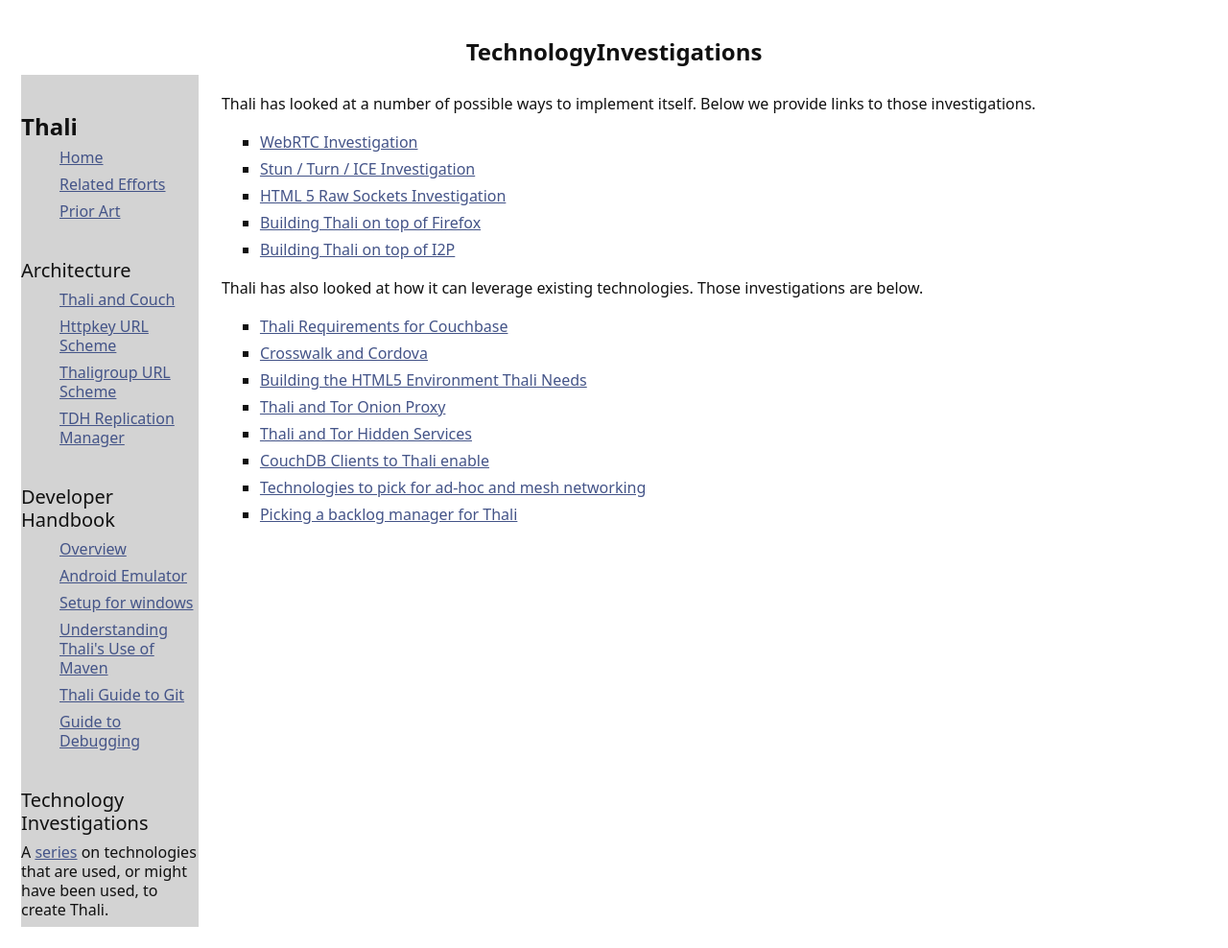
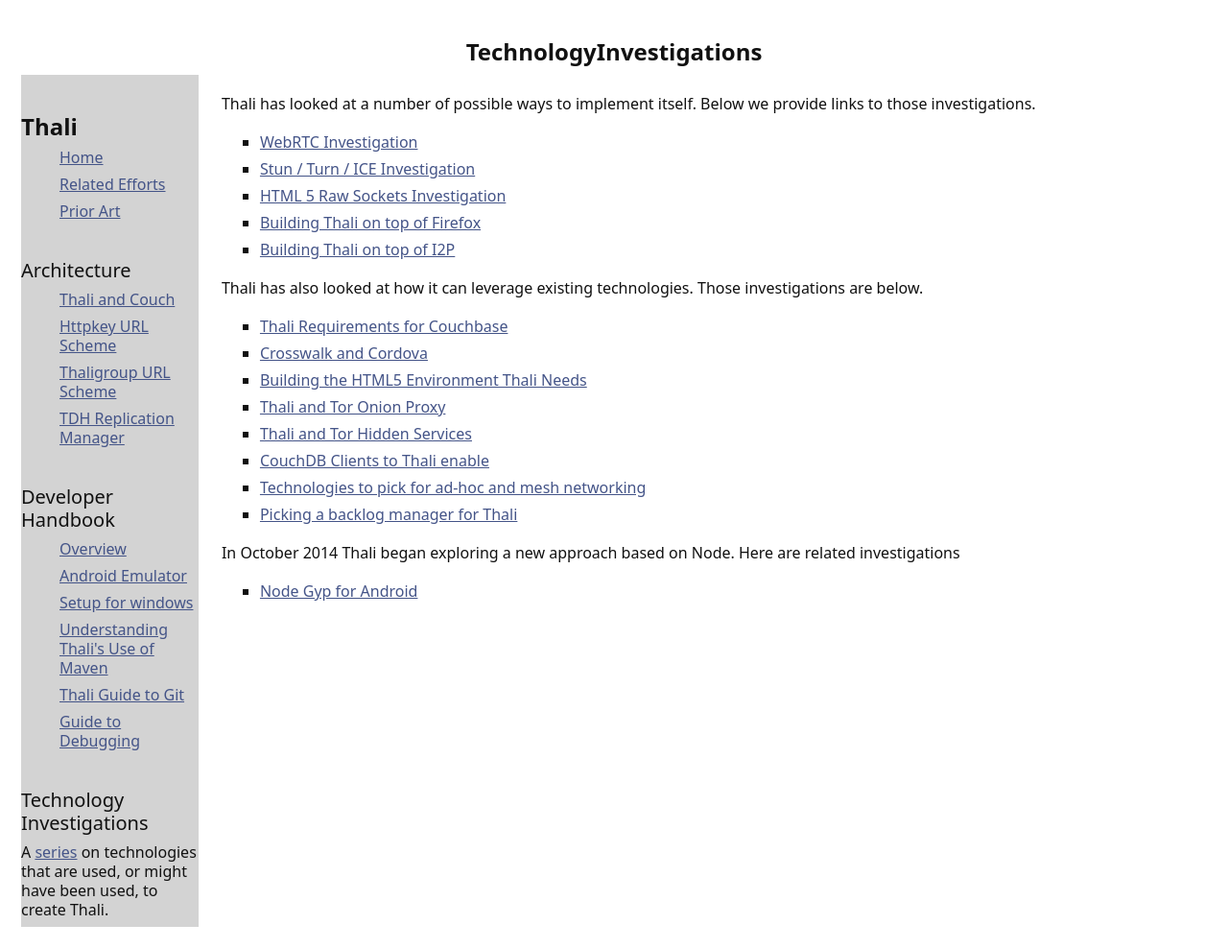
Before and after one commit to thaliproject/thali, a Jekyll site: the page built from TechnologyInvestigations.md, in a window 1280 px wide. Shown: the whole page at 96% size. Built offline with Jekyll 4.4.1, drawn with Linux system fonts in a browser that asks for light colours.

Commit message:
Update TechnologyInvestigations.md

```diff
--- a/TechnologyInvestigations.md
+++ b/TechnologyInvestigations.md
@@ -21,3 +21,7 @@
 * [CouchDB Clients to Thali enable](CouchDBClientsToThaliEnable)
 * [Technologies to pick for ad-hoc and mesh networking](TechnologiesToPickForAd-hocAndMeshNetworking)
 * [Picking a backlog manager for Thali](PickingABacklogManagerForThali)
+
+In October 2014 Thali began exploring a new approach based on Node. Here are related investigations
+
+* [Node Gyp for Android](NotesOnNodeGypForAndroid)
```
